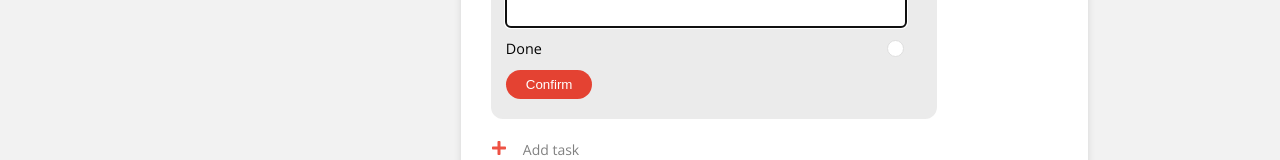
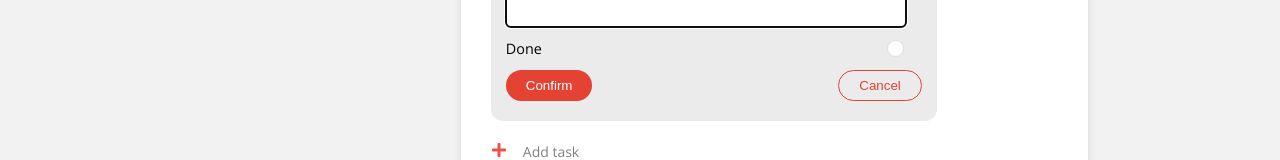
Before and after one commit to DDeenis/todoist-clone, a React (Create React App) app: page /inbox in a window 1280 px wide. Both pictures are taken after a click on the element "Add task". Shown: the part 413-573 px from the top of the page. Built offline with nearby package versions, Linux system fonts and the light colour scheme.

Commit message:
more improvements of EditTask component

```diff
--- a/src/components/TasksSection/EditTask/EditTask.scss
+++ b/src/components/TasksSection/EditTask/EditTask.scss
@@ -50,6 +50,12 @@
     }
 }
 
+.add-task-buttons {
+    display: inline-flex;
+    justify-content: space-between;
+    width: 100%;
+}
+
 .add-task__button {
     background: var(--color-red-04);
     color: #fff;
@@ -64,3 +70,15 @@
         background: var(--color-red-06);
     }
 }
+
+.add-task__outlined {
+    background: transparent;
+    color: var(--color-red-04);
+    border: 1px solid var(--color-red-04);
+
+    &:hover {
+        background: var(--color-grey-04);
+        color: var(--color-red-06);
+        border-color: var(--color-red-06);
+    }
+}
--- a/src/components/TasksSection/EditTask/EditTask.tsx
+++ b/src/components/TasksSection/EditTask/EditTask.tsx
@@ -1,29 +1,41 @@
-import React from 'react';
+import React, { RefObject } from 'react';
+import { useRef } from 'react';
 import { useState } from 'react';
 import { TaskType } from '../../../redux/types';
 import TaskCheckbox from '../../TaskCheckbox/TaskCheckbox';
 import './EditTask.scss';
 
 interface EditTaskProps {
-    callback: (task: { title: string, done: boolean }) => void,
+    confirmCallback: (task: { title: string, done: boolean }) => void,
+    cancelCallback: () => void,
     task?: TaskType
 }
 
-const EditTask = ({ callback, task }: EditTaskProps): JSX.Element => {
+const EditTask = ({ confirmCallback, cancelCallback, task }: EditTaskProps): JSX.Element => {
     const [title, setTitle] = useState(task?.title || '');
     const [isChecked, setIsChecked] = useState(task?.done || false);
+    const titleRef = useRef() as RefObject<HTMLTextAreaElement>;
+
+    const confirm = (): void => {
+        confirmCallback({ title: title.trim(), done: isChecked });
+        setTitle('');
+        titleRef.current?.focus();
+    };
 
     return (
         <div className='add-task-area-wrapper'>
             <div className='add-task-input-wrapper'>
                 <label className='add-task__label' htmlFor='add-task__label'>Task title</label>
-                <textarea className='add-task__input' id='add-task' autoFocus={true} value={title} onChange={(e) => setTitle(e.target.value)} />
+                <textarea className='add-task__input' id='add-task' ref={titleRef} autoFocus={true} value={title} onChange={(e) => setTitle(e.target.value)} />
             </div>
             <div className='add-task-checkbox-wrapper'>
                 <label className='add-task__label' htmlFor='task-done'>Done</label>
                 <TaskCheckbox id='task-done' checked={isChecked} onChange={(e) => setIsChecked(e.target.checked)} />
             </div>
-            <button className='add-task__button' onClick={() => callback({ title: title.trim(), done: isChecked })}>Confirm</button>
+            <div className='add-task-buttons'>
+                <button className='add-task__button' onClick={() => confirm()}>Confirm</button>
+                <button className='add-task__button add-task__outlined' onClick={() => cancelCallback()}>Cancel</button>
+            </div>
         </div>
     );
 }
--- a/src/components/TasksSection/TasksSection.tsx
+++ b/src/components/TasksSection/TasksSection.tsx
@@ -20,9 +20,10 @@ const TasksSection = ({ title, children }: TasksSectionProps): JSX.Element => {
     const addTask = (task: { title: string, done: boolean }) => {
         if (task.title.length > 0 && task.title.replace(/\s/g, '').length) {
             dispatch(addTaskAC({ id: uuid(), ...task }))
-            setIsEditing(false);
         }
     }
+
+    const canselAddTask = (): void => setIsEditing(false);
 
     return (
         <section className='tasks-section'>
@@ -37,7 +38,7 @@ const TasksSection = ({ title, children }: TasksSectionProps): JSX.Element => {
             </ul>
             {
                 isEditing &&
-                <EditTask callback={addTask} />
+                <EditTask confirmCallback={addTask} cancelCallback={canselAddTask} />
             }
             <div className='add-task-wrapper' onMouseEnter={() => setIsHover(true)} onMouseLeave={() => setIsHover(false)} onClick={() => setIsEditing(true)}>
                 <span className='add-task-wrapper__button'>
```
